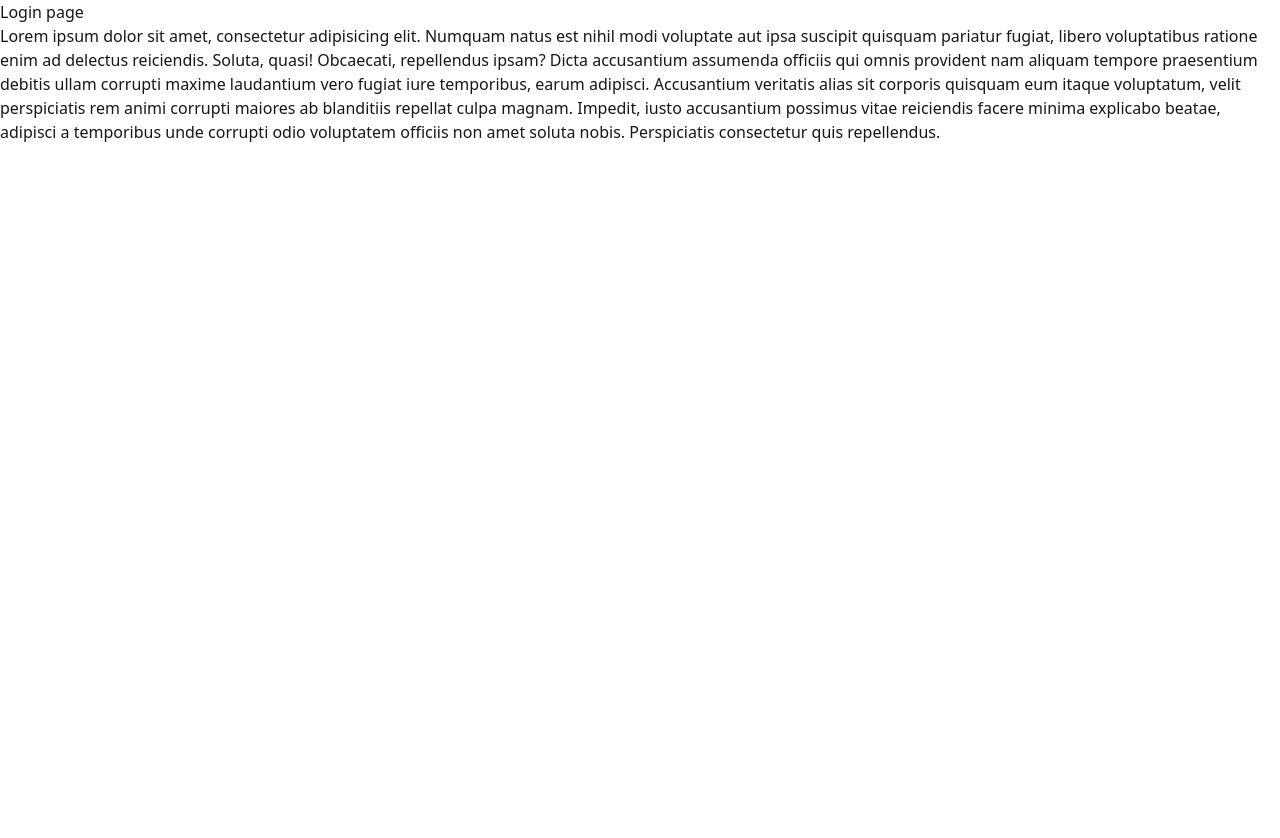
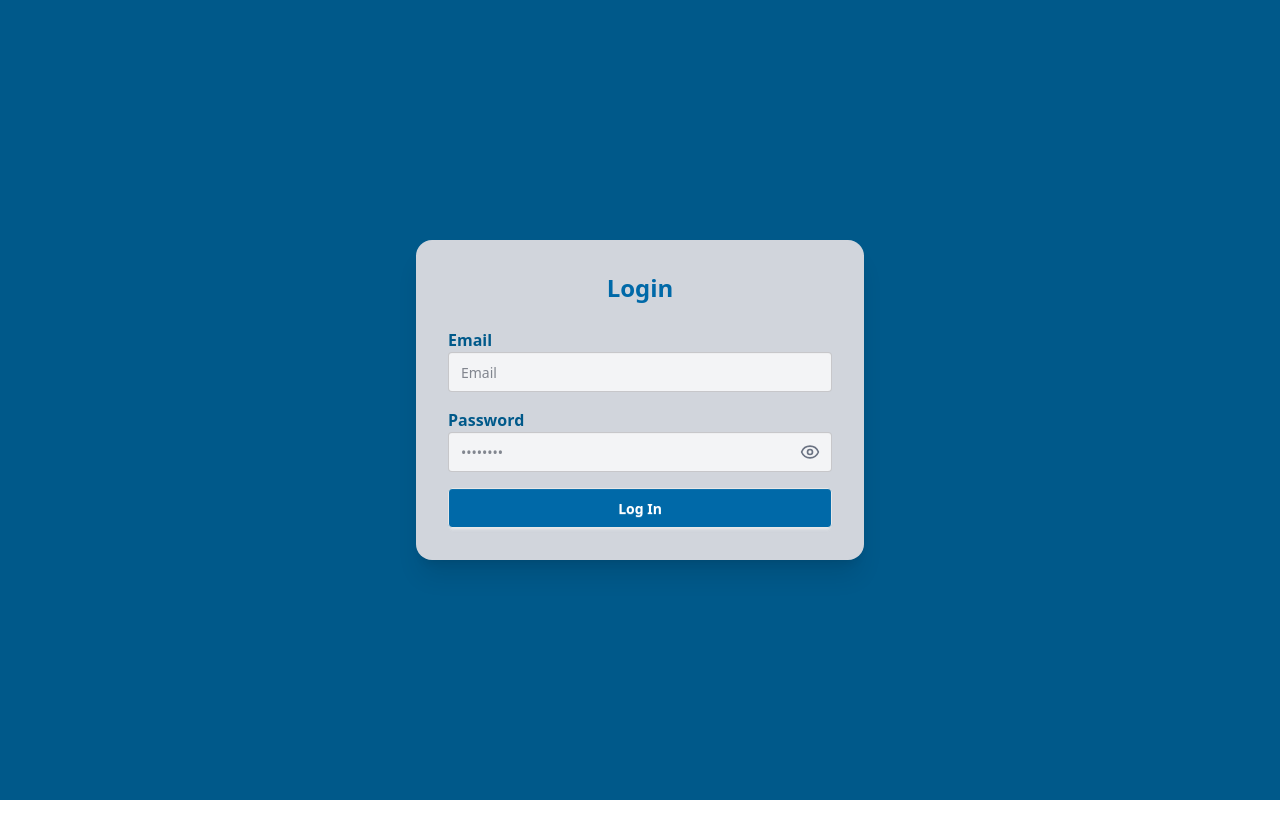
Before and after one commit to nishathub/care-link, a Next.js app: page /login in a window 1280 px wide. Shown: the top 838 px of the page. After the commit the page ends 800 px from the top, so only its background shows below. Built offline with nearby package versions, Linux system fonts and the light colour scheme.

Commit message:
login page is initiated

```diff
--- a/next.config.mjs
+++ b/next.config.mjs
@@ -1,7 +1,16 @@
 /** @type {import('next').NextConfig} */
 const nextConfig = {
   images: {
-    domains: ["res.cloudinary.com", "t4.ftcdn.net",],
+    remotePatterns: [
+      {
+        protocol: 'https',
+        hostname: 'res.cloudinary.com',
+      },
+      {
+        protocol: 'https',
+        hostname: 't4.ftcdn.net',
+      },
+    ],
   },
   devIndicators: false,
 };
--- a/package.json
+++ b/package.json
@@ -10,8 +10,10 @@
   },
   "dependencies": {
     "axios": "^1.9.0",
+    "bcryptjs": "^3.0.2",
     "cloudinary": "^2.6.1",
     "daisyui": "^5.0.35",
+    "jsonwebtoken": "^9.0.2",
     "lucide-react": "^0.511.0",
     "mongodb": "^6.16.0",
     "next": "15.3.2",
--- a/src/app/(auth-pages)/login/page.jsx
+++ b/src/app/(auth-pages)/login/page.jsx
@@ -1,21 +1,14 @@
+import LoginForm from "@/components/LoginForm/LoginForm";
+
 const Login = () => {
   return (
-    <div className="h-[1500px]">
-      Login page
-      <p>
-        Lorem ipsum dolor sit amet, consectetur adipisicing elit. Numquam natus
-        est nihil modi voluptate aut ipsa suscipit quisquam pariatur fugiat,
-        libero voluptatibus ratione enim ad delectus reiciendis. Soluta, quasi!
-        Obcaecati, repellendus ipsam? Dicta accusantium assumenda officiis qui
-        omnis provident nam aliquam tempore praesentium debitis ullam corrupti
-        maxime laudantium vero fugiat iure temporibus, earum adipisci.
-        Accusantium veritatis alias sit corporis quisquam eum itaque voluptatum,
-        velit perspiciatis rem animi corrupti maiores ab blanditiis repellat
-        culpa magnam. Impedit, iusto accusantium possimus vitae reiciendis
-        facere minima explicabo beatae, adipisci a temporibus unde corrupti odio
-        voluptatem officiis non amet soluta nobis. Perspiciatis consectetur quis
-        repellendus.
-      </p>
+    <div className="min-h-screen flex items-center justify-center bg-sky-800">
+      <div className="w-full max-w-md bg-gray-300 rounded-2xl shadow-xl p-8">
+        <h2 className="text-2xl font-bold text-center text-sky-700 mb-6">
+          Login
+        </h2>
+        <LoginForm />
+      </div>
     </div>
   );
 };
--- /dev/null
+++ b/src/components/LoginForm/LoginForm.jsx
@@ -0,0 +1,73 @@
+"use client";
+
+import { useState } from "react";
+import { useForm } from "react-hook-form";
+import { Eye, EyeOff } from "lucide-react";
+
+const LoginForm = () => {
+  const [showPassword, setShowPassword] = useState(false);
+
+  const {
+    register,
+    handleSubmit,
+    formState: { errors },
+  } = useForm();
+
+  const onSubmit = (data) => {
+    console.log("Login data:", data);
+  };
+
+  return (
+    <form onSubmit={handleSubmit(onSubmit)} className="space-y-4">
+      {/* Email */}
+      <div>
+        <label className="label">
+          <span className="label-text text-sky-800 font-semibold">Email</span>
+        </label>
+        <input
+          type="email"
+          placeholder="Email"
+          {...register("email", { required: "Email is required" })}
+          className="input input-bordered w-full bg-gray-100 text-gray-900"
+        />
+        {errors.email && (
+          <p className="text-red-500 text-sm mt-1">{errors.email.message}</p>
+        )}
+      </div>
+
+      {/* Password */}
+      <div>
+        <label className="label">
+          <span className="label-text text-sky-800 font-semibold">
+            Password
+          </span>
+        </label>
+        <div className="relative">
+          <input
+            type={showPassword ? "text" : "password"}
+            placeholder="••••••••"
+            {...register("password", { required: "Password is required" })}
+            className="input input-bordered w-full bg-gray-100 text-gray-900 pr-10"
+          />
+          <button
+            type="button"
+            onClick={() => setShowPassword((prev) => !prev)}
+            className="absolute z-10 top-1/2 right-3 transform -translate-y-1/2 text-gray-500 hover:text-sky-700"
+          >
+            {showPassword ? <EyeOff size={20} /> : <Eye size={20} />}
+          </button>
+        </div>
+        {errors.password && (
+          <p className="text-red-500 text-sm mt-1">{errors.password.message}</p>
+        )}
+      </div>
+
+      {/* Submit */}
+      <button className="btn btn-block bg-sky-700 hover:bg-sky-900 text-white">
+        Log In
+      </button>
+    </form>
+  );
+}
+
+export default LoginForm;
```
Also changed, not shown: src/lib/jwt.js (added), src/lib/verifyAdmin.js (added), src/lib/verifyToken.js (added), 1 other file (tests, documents, lock files or other folders).
